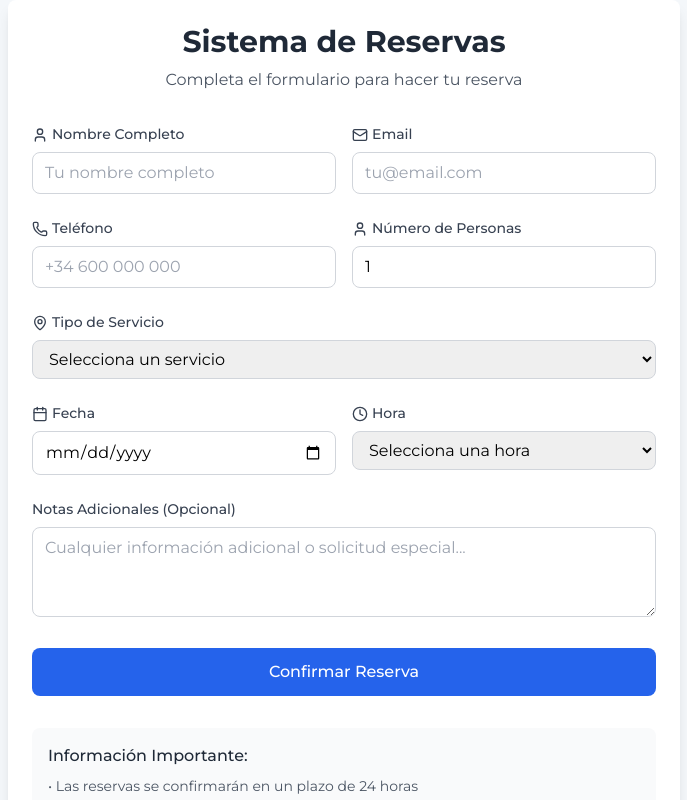
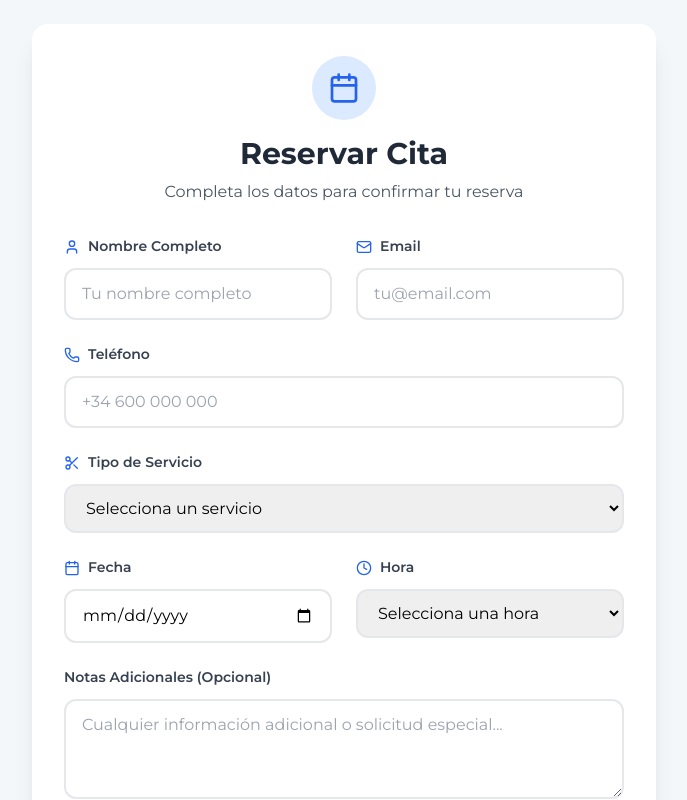
Before and after one commit to eliecermarin/gestor-citas-mv, a Next.js app: page /reserva in a window 1280 px wide. Shown: the top 800 px of the page, without its empty margins (296-983 px from the left). Built offline with nearby package versions, Linux system fonts and the light colour scheme.

Commit message:
📆reserva1

```diff
--- a/src/pages/reserva.tsx
+++ b/src/pages/reserva.tsx
@@ -1,5 +1,5 @@
 import React, { useState, useEffect } from 'react';
-import { Calendar, Clock, User, Mail, Phone, MapPin, Check, AlertCircle, Loader2 } from 'lucide-react';
+import { Calendar, Clock, User, Mail, Phone, Scissors, Check, AlertCircle, Loader2, Edit3, X } from 'lucide-react';
 
 const ReservationSystem = () => {
   const [formData, setFormData] = useState({
@@ -8,22 +8,21 @@ const ReservationSystem = () => {
     phone: '',
     date: '',
     time: '',
-    guests: 1,
     service: '',
     notes: ''
   });
 
   const [errors, setErrors] = useState({});
   const [isSubmitting, setIsSubmitting] = useState(false);
-  const [submitStatus, setSubmitStatus] = useState(null);
+  const [reservationConfirmed, setReservationConfirmed] = useState(false);
   const [availableTimes, setAvailableTimes] = useState([]);
 
   // Servicios disponibles - esto vendrá de Supabase
   const services = [
-    { id: 'restaurant', name: 'Mesa de Restaurante', duration: 120 },
-    { id: 'spa', name: 'Tratamiento Spa', duration: 90 },
-    { id: 'meeting', name: 'Sala de Reuniones', duration: 60 },
-    { id: 'event', name: 'Evento Privado', duration: 240 }
+    { id: 'corte-pelo', name: 'Corte de Pelo', duration: 30, price: 25 },
+    { id: 'tinte', name: 'Tinte', duration: 90, price: 45 },
+    { id: 'peinado', name: 'Peinado', duration: 45, price: 35 },
+    { id: 'tratamiento', name: 'Tratamiento Capilar', duration: 60, price: 40 }
   ];
 
   // Generar horarios disponibles
@@ -56,7 +55,6 @@ const ReservationSystem = () => {
     if (!formData.date) newErrors.date = 'La fecha es requerida';
     if (!formData.time) newErrors.time = 'La hora es requerida';
     if (!formData.service) newErrors.service = 'Selecciona un servicio';
-    if (formData.guests < 1) newErrors.guests = 'Mínimo 1 persona';
 
     // Validar que la fecha no sea en el pasado
     const selectedDate = new Date(formData.date);
@@ -73,12 +71,11 @@ const ReservationSystem = () => {
 
   // Manejo de cambios en el formulario
   const handleInputChange = (e) => {
-    const { name, value, type } = e.target;
-    const finalValue = type === 'number' ? parseInt(value) || 0 : value;
+    const { name, value } = e.target;
 
     setFormData(prev => ({
       ...prev,
-      [name]: finalValue
+      [name]: value
     }));
 
     // Limpiar error del campo cuando el usuario empiece a escribir
@@ -99,24 +96,23 @@ const ReservationSystem = () => {
 
     // Para conectar con Supabase real, descomenta lo siguiente:
     /*
-    const { createClient } = require('@supabase/supabase-js');
+    const { createClient } = require(&apos;@supabase/supabase-js&apos;);
     const supabase = createClient(
       process.env.NEXT_PUBLIC_SUPABASE_URL,
       process.env.NEXT_PUBLIC_SUPABASE_ANON_KEY
     );
 
     const { data, error } = await supabase
-      .from('reservations')
+      .from(&apos;reservations&apos;)
       .insert([{
         name: reservationData.name,
         email: reservationData.email,
         phone: reservationData.phone,
         reservation_date: reservationData.date,
         reservation_time: reservationData.time,
-        guests: reservationData.guests,
         service_type: reservationData.service,
         notes: reservationData.notes,
-        status: 'pending',
+        status: &apos;pending&apos;,
         created_at: new Date().toISOString()
       }]);
 
@@ -130,8 +126,7 @@ const ReservationSystem = () => {
         if (Math.random() > 0.1) { // 90% éxito
           resolve({
             success: true,
-            id: Date.now(),
-            confirmationCode: `RSV-${Date.now().toString().slice(-6)}`
+            id: Date.now()
           });
         } else {
           reject(new Error('Error de conexión'));
@@ -145,7 +140,6 @@ const ReservationSystem = () => {
     if (!validateForm()) return;
 
     setIsSubmitting(true);
-    setSubmitStatus(null);
 
     try {
       const reservationData = {
@@ -154,30 +148,11 @@ const ReservationSystem = () => {
         status: 'pending'
       };
 
-      const result = await submitReservation(reservationData);
-
-      setSubmitStatus({
-        type: 'success',
-        message: `¡Reserva confirmada! Código: ${result.confirmationCode}`
-      });
-
-      // Limpiar formulario
-      setFormData({
-        name: '',
-        email: '',
-        phone: '',
-        date: '',
-        time: '',
-        guests: 1,
-        service: '',
-        notes: ''
-      });
+      await submitReservation(reservationData);
+      setReservationConfirmed(true);
 
     } catch (error) {
-      setSubmitStatus({
-        type: 'error',
-        message: 'Error al procesar la reserva. Intenta nuevamente.'
-      });
+      setErrors({ submit: 'Error al procesar la reserva. Intenta nuevamente.' });
       console.error('Error:', error);
     } finally {
       setIsSubmitting(false);
@@ -190,38 +165,108 @@ const ReservationSystem = () => {
     return today.toISOString().split('T')[0];
   };
 
+  // Obtener servicio seleccionado
+  const getSelectedService = () => {
+    return services.find(s => s.id === formData.service);
+  };
+
+  // Editar reserva (mantener datos)
+  const editReservation = () => {
+    setReservationConfirmed(false);
+    setErrors({});
+  };
+
+  // Cancelar reserva (resetear formulario)
+  const cancelReservation = () => {
+    setFormData({
+      name: '',
+      email: '',
+      phone: '',
+      date: '',
+      time: '',
+      service: '',
+      notes: ''
+    });
+    setReservationConfirmed(false);
+    setErrors({});
+  };
+
+  if (reservationConfirmed) {
     return (
-    <div className="max-w-2xl mx-auto p-6 bg-white rounded-lg shadow-lg">
+      <div className="max-w-lg mx-auto p-8 bg-white rounded-2xl shadow-xl">
+        <div className="text-center">
+          <div className="w-20 h-20 bg-green-100 rounded-full flex items-center justify-center mx-auto mb-6">
+            <Check className="w-10 h-10 text-green-600" />
+          </div>
+
+          <h2 className="text-2xl font-bold text-gray-800 mb-4">
+            ¡Reserva Confirmada!
+          </h2>
+
+          <div className="bg-blue-50 rounded-xl p-6 mb-6">
+            <div className="space-y-3 text-left">
+              <div className="flex justify-between">
+                <span className="text-gray-600">Servicio:</span>
+                <span className="font-medium">{getSelectedService()?.name}</span>
+              </div>
+              <div className="flex justify-between">
+                <span className="text-gray-600">Fecha:</span>
+                <span className="font-medium">{new Date(formData.date).toLocaleDateString('es-ES')}</span>
+              </div>
+              <div className="flex justify-between">
+                <span className="text-gray-600">Hora:</span>
+                <span className="font-medium">{formData.time}</span>
+              </div>
+              <div className="flex justify-between">
+                <span className="text-gray-600">Cliente:</span>
+                <span className="font-medium">{formData.name}</span>
+              </div>
+            </div>
+          </div>
+
+          <div className="flex gap-3">
+            <button
+              onClick={editReservation}
+              className="flex-1 px-6 py-3 bg-blue-600 text-white rounded-xl hover:bg-blue-700 transition-colors font-medium"
+            >
+              <Edit3 className="w-4 h-4 inline mr-2" />
+              Editar Reserva
+            </button>
+
+            <button
+              onClick={cancelReservation}
+              className="flex-1 px-6 py-3 bg-red-600 text-white rounded-xl hover:bg-red-700 transition-colors font-medium"
+            >
+              <X className="w-4 h-4 inline mr-2" />
+              Cancelar
+            </button>
+          </div>
+        </div>
+      </div>
+    );
+  }
+
+  return (
+    <div className="max-w-2xl mx-auto p-6">
+      <div className="bg-white rounded-2xl shadow-xl p-8">
         <div className="text-center mb-8">
+          <div className="w-16 h-16 bg-blue-100 rounded-full flex items-center justify-center mx-auto mb-4">
+            <Calendar className="w-8 h-8 text-blue-600" />
+          </div>
           <h1 className="text-3xl font-bold text-gray-800 mb-2">
-          Sistema de Reservas
+            Reservar Cita
           </h1>
           <p className="text-gray-600">
-          Completa el formulario para hacer tu reserva
+            Completa los datos para confirmar tu reserva
           </p>
         </div>
 
-      {submitStatus && (
-        <div className={`mb-6 p-4 rounded-lg flex items-center gap-3 ${
-          submitStatus.type === 'success'
-            ? 'bg-green-50 border border-green-200 text-green-800'
-            : 'bg-red-50 border border-red-200 text-red-800'
-        }`}>
-          {submitStatus.type === 'success' ? (
-            <Check className="w-5 h-5 flex-shrink-0" />
-          ) : (
-            <AlertCircle className="w-5 h-5 flex-shrink-0" />
-          )}
-          <span>{submitStatus.message}</span>
-        </div>
-      )}
-
         <div className="space-y-6">
           {/* Información Personal */}
-        <div className="grid md:grid-cols-2 gap-4">
+          <div className="grid md:grid-cols-2 gap-6">
             <div>
-            <label className="block text-sm font-medium text-gray-700 mb-2">
-              <User className="inline w-4 h-4 mr-1" />
+              <label className="block text-sm font-semibold text-gray-700 mb-3">
+                <User className="inline w-4 h-4 mr-2 text-blue-600" />
                 Nombre Completo
               </label>
               <input
@@ -229,19 +274,22 @@ const ReservationSystem = () => {
                 name="name"
                 value={formData.name}
                 onChange={handleInputChange}
-              className={`w-full px-3 py-2 border rounded-lg focus:ring-2 focus:ring-blue-500 focus:border-transparent outline-none ${
-                errors.name ? 'border-red-500' : 'border-gray-300'
+                className={`w-full px-4 py-3 border-2 rounded-xl focus:ring-4 focus:ring-blue-100 focus:border-blue-500 transition-all outline-none ${
+                  errors.name ? 'border-red-500 bg-red-50' : 'border-gray-200 hover:border-gray-300'
                 }`}
                 placeholder="Tu nombre completo"
               />
               {errors.name && (
-              <p className="text-red-500 text-sm mt-1">{errors.name}</p>
+                <p className="text-red-500 text-sm mt-2 flex items-center">
+                  <AlertCircle className="w-4 h-4 mr-1" />
+                  {errors.name}
+                </p>
               )}
             </div>
 
             <div>
-            <label className="block text-sm font-medium text-gray-700 mb-2">
-              <Mail className="inline w-4 h-4 mr-1" />
+              <label className="block text-sm font-semibold text-gray-700 mb-3">
+                <Mail className="inline w-4 h-4 mr-2 text-blue-600" />
                 Email
               </label>
               <input
@@ -249,21 +297,23 @@ const ReservationSystem = () => {
                 name="email"
                 value={formData.email}
                 onChange={handleInputChange}
-              className={`w-full px-3 py-2 border rounded-lg focus:ring-2 focus:ring-blue-500 focus:border-transparent outline-none ${
-                errors.email ? 'border-red-500' : 'border-gray-300'
+                className={`w-full px-4 py-3 border-2 rounded-xl focus:ring-4 focus:ring-blue-100 focus:border-blue-500 transition-all outline-none ${
+                  errors.email ? 'border-red-500 bg-red-50' : 'border-gray-200 hover:border-gray-300'
                 }`}
                 placeholder="tu@email.com"
               />
               {errors.email && (
-              <p className="text-red-500 text-sm mt-1">{errors.email}</p>
+                <p className="text-red-500 text-sm mt-2 flex items-center">
+                  <AlertCircle className="w-4 h-4 mr-1" />
+                  {errors.email}
+                </p>
               )}
             </div>
           </div>
 
-        <div className="grid md:grid-cols-2 gap-4">
           <div>
-            <label className="block text-sm font-medium text-gray-700 mb-2">
-              <Phone className="inline w-4 h-4 mr-1" />
+            <label className="block text-sm font-semibold text-gray-700 mb-3">
+              <Phone className="inline w-4 h-4 mr-2 text-blue-600" />
               Teléfono
             </label>
             <input
@@ -271,69 +321,53 @@ const ReservationSystem = () => {
               name="phone"
               value={formData.phone}
               onChange={handleInputChange}
-              className={`w-full px-3 py-2 border rounded-lg focus:ring-2 focus:ring-blue-500 focus:border-transparent outline-none ${
-                errors.phone ? 'border-red-500' : 'border-gray-300'
+              className={`w-full px-4 py-3 border-2 rounded-xl focus:ring-4 focus:ring-blue-100 focus:border-blue-500 transition-all outline-none ${
+                errors.phone ? 'border-red-500 bg-red-50' : 'border-gray-200 hover:border-gray-300'
               }`}
               placeholder="+34 600 000 000"
             />
             {errors.phone && (
-              <p className="text-red-500 text-sm mt-1">{errors.phone}</p>
+              <p className="text-red-500 text-sm mt-2 flex items-center">
+                <AlertCircle className="w-4 h-4 mr-1" />
+                {errors.phone}
+              </p>
             )}
-          </div>
-
-          <div>
-            <label className="block text-sm font-medium text-gray-700 mb-2">
-              <User className="inline w-4 h-4 mr-1" />
-              Número de Personas
-            </label>
-            <input
-              type="number"
-              name="guests"
-              value={formData.guests}
-              onChange={handleInputChange}
-              min="1"
-              max="20"
-              className={`w-full px-3 py-2 border rounded-lg focus:ring-2 focus:ring-blue-500 focus:border-transparent outline-none ${
-                errors.guests ? 'border-red-500' : 'border-gray-300'
-              }`}
-            />
-            {errors.guests && (
-              <p className="text-red-500 text-sm mt-1">{errors.guests}</p>
-            )}
-          </div>
           </div>
 
           {/* Servicio */}
           <div>
-          <label className="block text-sm font-medium text-gray-700 mb-2">
-            <MapPin className="inline w-4 h-4 mr-1" />
+            <label className="block text-sm font-semibold text-gray-700 mb-3">
+              <Scissors className="inline w-4 h-4 mr-2 text-blue-600" />
               Tipo de Servicio
             </label>
             <select
               name="service"
               value={formData.service}
               onChange={handleInputChange}
-            className={`w-full px-3 py-2 border rounded-lg focus:ring-2 focus:ring-blue-500 focus:border-transparent outline-none ${
-              errors.service ? 'border-red-500' : 'border-gray-300'
+              className={`w-full px-4 py-3 border-2 rounded-xl focus:ring-4 focus:ring-blue-100 focus:border-blue-500 transition-all outline-none ${
+                errors.service ? 'border-red-500 bg-red-50' : 'border-gray-200 hover:border-gray-300'
               }`}
             >
               <option value="">Selecciona un servicio</option>
               {services.map(service => (
                 <option key={service.id} value={service.id}>
-                {service.name} ({service.duration} min)
+                  {service.name} - {service.duration} min - {service.price}€
                 </option>
               ))}
             </select>
             {errors.service && (
-            <p className="text-red-500 text-sm mt-1">{errors.service}</p>
+              <p className="text-red-500 text-sm mt-2 flex items-center">
+                <AlertCircle className="w-4 h-4 mr-1" />
+                {errors.service}
+              </p>
             )}
           </div>
 
           {/* Fecha y Hora */}
-        <div className="grid md:grid-cols-2 gap-4">
+          <div className="grid md:grid-cols-2 gap-6">
             <div>
-            <label className="block text-sm font-medium text-gray-700 mb-2">
-              <Calendar className="inline w-4 h-4 mr-1" />
+              <label className="block text-sm font-semibold text-gray-700 mb-3">
+                <Calendar className="inline w-4 h-4 mr-2 text-blue-600" />
                 Fecha
               </label>
               <input
@@ -342,26 +376,29 @@ const ReservationSystem = () => {
                 value={formData.date}
                 onChange={handleInputChange}
                 min={getMinDate()}
-              className={`w-full px-3 py-2 border rounded-lg focus:ring-2 focus:ring-blue-500 focus:border-transparent outline-none ${
-                errors.date ? 'border-red-500' : 'border-gray-300'
+                className={`w-full px-4 py-3 border-2 rounded-xl focus:ring-4 focus:ring-blue-100 focus:border-blue-500 transition-all outline-none ${
+                  errors.date ? 'border-red-500 bg-red-50' : 'border-gray-200 hover:border-gray-300'
                 }`}
               />
               {errors.date && (
-              <p className="text-red-500 text-sm mt-1">{errors.date}</p>
+                <p className="text-red-500 text-sm mt-2 flex items-center">
+                  <AlertCircle className="w-4 h-4 mr-1" />
+                  {errors.date}
+                </p>
               )}
             </div>
 
             <div>
-            <label className="block text-sm font-medium text-gray-700 mb-2">
-              <Clock className="inline w-4 h-4 mr-1" />
+              <label className="block text-sm font-semibold text-gray-700 mb-3">
+                <Clock className="inline w-4 h-4 mr-2 text-blue-600" />
                 Hora
               </label>
               <select
                 name="time"
                 value={formData.time}
                 onChange={handleInputChange}
-              className={`w-full px-3 py-2 border rounded-lg focus:ring-2 focus:ring-blue-500 focus:border-transparent outline-none ${
-                errors.time ? 'border-red-500' : 'border-gray-300'
+                className={`w-full px-4 py-3 border-2 rounded-xl focus:ring-4 focus:ring-blue-100 focus:border-blue-500 transition-all outline-none ${
+                  errors.time ? 'border-red-500 bg-red-50' : 'border-gray-200 hover:border-gray-300'
                 }`}
               >
                 <option value="">Selecciona una hora</option>
@@ -372,14 +409,17 @@ const ReservationSystem = () => {
                 ))}
               </select>
               {errors.time && (
-              <p className="text-red-500 text-sm mt-1">{errors.time}</p>
+                <p className="text-red-500 text-sm mt-2 flex items-center">
+                  <AlertCircle className="w-4 h-4 mr-1" />
+                  {errors.time}
+                </p>
               )}
             </div>
           </div>
 
           {/* Notas adicionales */}
           <div>
-          <label className="block text-sm font-medium text-gray-700 mb-2">
+            <label className="block text-sm font-semibold text-gray-700 mb-3">
               Notas Adicionales (Opcional)
             </label>
             <textarea
@@ -387,24 +427,34 @@ const ReservationSystem = () => {
               value={formData.notes}
               onChange={handleInputChange}
               rows="3"
-            className="w-full px-3 py-2 border border-gray-300 rounded-lg focus:ring-2 focus:ring-blue-500 focus:border-transparent outline-none"
+              className="w-full px-4 py-3 border-2 border-gray-200 rounded-xl focus:ring-4 focus:ring-blue-100 focus:border-blue-500 transition-all outline-none hover:border-gray-300"
               placeholder="Cualquier información adicional o solicitud especial..."
             />
           </div>
+
+          {/* Error de envío */}
+          {errors.submit && (
+            <div className="bg-red-50 border-2 border-red-200 rounded-xl p-4">
+              <div className="flex items-center gap-3 text-red-800">
+                <AlertCircle className="w-5 h-5" />
+                <span>{errors.submit}</span>
+              </div>
+            </div>
+          )}
 
           {/* Botón de envío */}
           <button
             onClick={handleSubmit}
             disabled={isSubmitting}
-          className={`w-full py-3 px-4 rounded-lg font-medium transition-colors ${
+            className={`w-full py-4 px-6 rounded-xl font-semibold text-lg transition-all transform ${
               isSubmitting
                 ? 'bg-gray-400 cursor-not-allowed'
-              : 'bg-blue-600 hover:bg-blue-700 focus:ring-2 focus:ring-blue-500 focus:ring-offset-2'
+                : 'bg-blue-600 hover:bg-blue-700 hover:scale-[1.02] focus:ring-4 focus:ring-blue-200 shadow-lg hover:shadow-xl'
             } text-white`}
           >
             {isSubmitting ? (
               <span className="flex items-center justify-center gap-2">
-              <Loader2 className="w-4 h-4 animate-spin" />
+                <Loader2 className="w-5 h-5 animate-spin" />
                 Procesando Reserva...
               </span>
             ) : (
@@ -412,28 +462,6 @@ const ReservationSystem = () => {
             )}
           </button>
         </div>
-
-      {/* Información adicional */}
-      <div className="mt-8 p-4 bg-gray-50 rounded-lg">
-        <h3 className="font-medium text-gray-800 mb-2">Información Importante:</h3>
-        <ul className="text-sm text-gray-600 space-y-1">
-          <li>• Las reservas se confirmarán en un plazo de 24 horas</li>
-          <li>• Recibirás un email de confirmación</li>
-          <li>• Para cancelaciones, contacta con 24h de anticipación</li>
-          <li>• Los datos se almacenan de forma segura en nuestra base de datos</li>
-        </ul>
-      </div>
-
-      {/* Código de configuración para Supabase */}
-      <div className="mt-6 p-4 bg-blue-50 rounded-lg">
-        <h4 className="font-medium text-blue-800 mb-2">🔧 Configuración para Supabase:</h4>
-        <div className="text-sm text-blue-700 space-y-1">
-          <p><strong>1.</strong> Crear tabla 'reservations' en Supabase</p>
-          <p><strong>2.</strong> Agregar variables de entorno en Vercel:</p>
-          <p className="ml-4">• NEXT_PUBLIC_SUPABASE_URL</p>
-          <p className="ml-4">• NEXT_PUBLIC_SUPABASE_ANON_KEY</p>
-          <p><strong>3.</strong> Instalar: npm install @supabase/supabase-js</p>
-        </div>
       </div>
     </div>
   );
```
Lines whose indentation alone changed are shown as unchanged.
